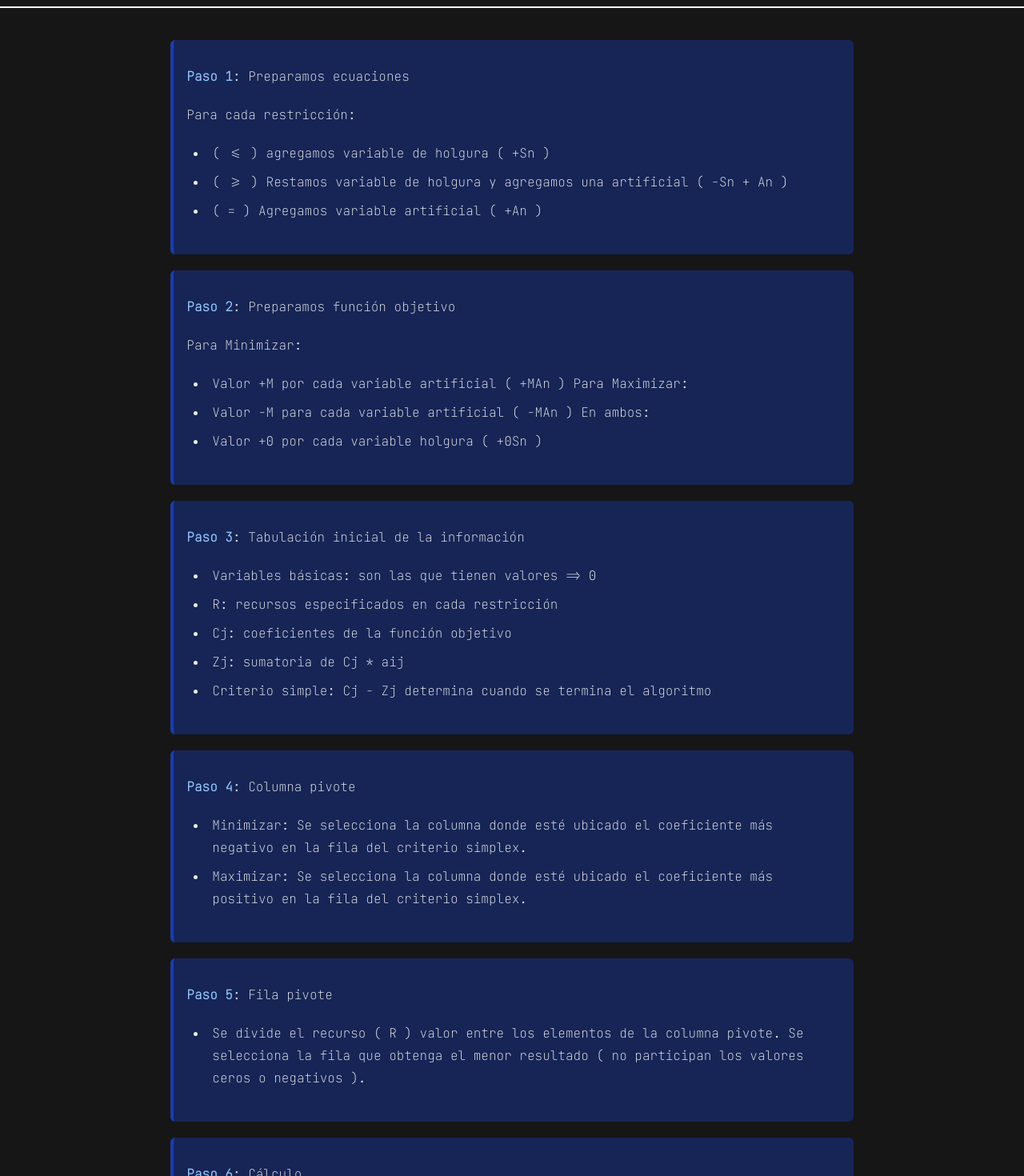
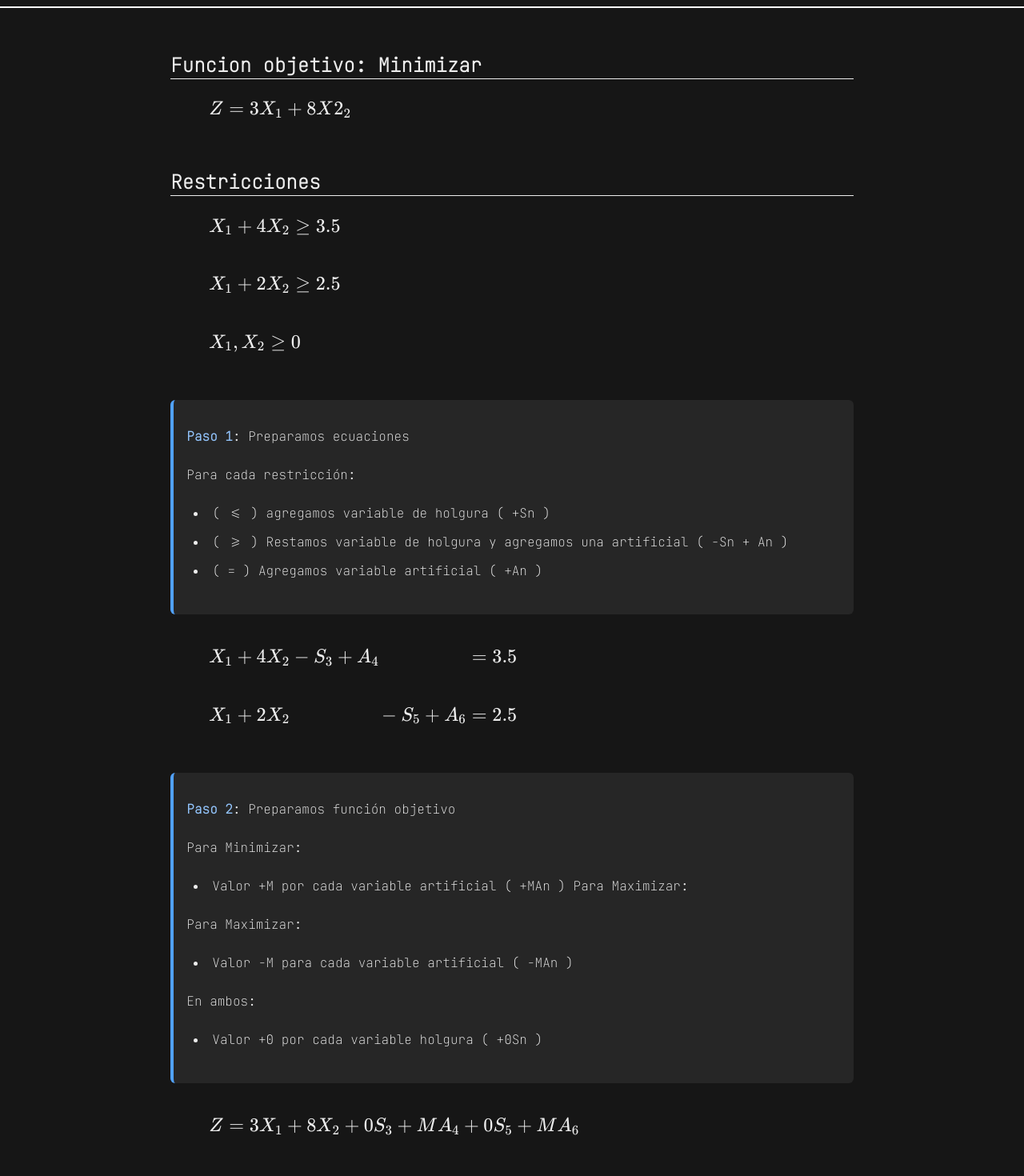
Before and after one commit to KORC-hub/portafolio_io, a Next.js app: page /unit1/slack-variables in a window 1280 px wide. Shown: the part 40-1510 px from the top of the page at 80% size. Built offline with nearby package versions, Linux system fonts and the light colour scheme.

Commit message:
Add exercise to slack-variable page

```diff
--- a/public/text/unit1/simplexSteps.md
+++ b/public/text/unit1/simplexSteps.md
@@ -14,8 +14,11 @@ Para Minimizar:
 
 - Valor +M por cada variable artificial ( +MAn )
   Para Maximizar:
+
+Para Maximizar:
 - Valor -M para cada variable artificial ( -MAn )
-  En ambos:
+
+En ambos:
 - Valor +0 por cada variable holgura ( +0Sn )
 
 ---
@@ -60,3 +63,5 @@ Para Minimizar:
   Si hay números negativos - Aplicamos de nuevo el paso 4, 5 y 6
 
 Estos pasos (4, 5, 6) se repiten hasta que el paso 7 (criterio simplex) se cumpla.
+
+---
--- a/src/app/unit1/slack-variables/page.tsx
+++ b/src/app/unit1/slack-variables/page.tsx
@@ -1,7 +1,11 @@
 "use client";
 
+import Image from "next/image";
 import { useState, useEffect } from "react";
 import TipCard from "@/components/cards/tipCard";
+import Latex from "@/components/contentComponents/Latex";
+import Markdown from "@/components/contentComponents/Markdown";
+import table from "../../../../public/image/Tabla_1.png";
 
 export default function SlackVariables() {
   const [markdownContent, setMarkdownContent] = useState("");
@@ -26,9 +30,29 @@ export default function SlackVariables() {
 
   return (
     <>
+      <Markdown>{"## Funcion objetivo: Minimizar"}</Markdown>
+      <div className="m-2">
+        <Latex content={["Z = 3X_1 + 8X2_2"]} />
+      </div>
+      <Markdown>{"## Restricciones"}</Markdown>
+      <div className="m-2">
+        <Latex content={["X_1 + 4X_2 \\ge 3.5", "X_1 + 2X_2 \\ge 2.5", "X_1, X_2 \\ge 0"]} />
+      </div>
       <TipCard>{markdownElements[0]}</TipCard>
+      <div className="mx-2 mt-10">
+        <Latex
+          content={[
+            "X_1 + 4X_2 - S_3 + A_4 \\ \\ \\ \\ \\ \\ \\ \\ \\ \\ \\ \\ \\ \\ \\ \\ \\ \\ = 3.5",
+            "X_1 + 2X_2 \\ \\ \\ \\ \\ \\ \\ \\ \\ \\ \\ \\ \\ \\ \\ \\ \\ \\ - S_5 + A_6 = 2.5",
+          ]}
+        />
+      </div>
       <TipCard>{markdownElements[1]}</TipCard>
+      <div className="mx-2 mt-10">
+        <Latex content={["Z = 3X_1 + 8X_2 +  0S_3 + MA_4 + 0S_5 + MA_6"]} />
+      </div>
       <TipCard>{markdownElements[2]}</TipCard>
+      <Image className="m-auto" src={table} alt="Tabla 1" />
       <TipCard>{markdownElements[3]}</TipCard>
       <TipCard>{markdownElements[4]}</TipCard>
       <TipCard>{markdownElements[5]}</TipCard>
--- a/src/components/cards/tipCard.tsx
+++ b/src/components/cards/tipCard.tsx
@@ -6,7 +6,7 @@ type Props = {
 
 export default function TipCard(props: Props) {
   return (
-    <div className="flex items-center bg-blue-950 text-white p-4 my-5 rounded-md border-l-4 border-blue-800">
+    <div className="flex items-center bg-neutral-800 text-white p-4 my-5 rounded-md border-l-4 border-blue-400">
       <div>
         <Markdown>{props.children}</Markdown>
       </div>
```
Also changed, not shown: public/image/Tabla_1.png (added).
